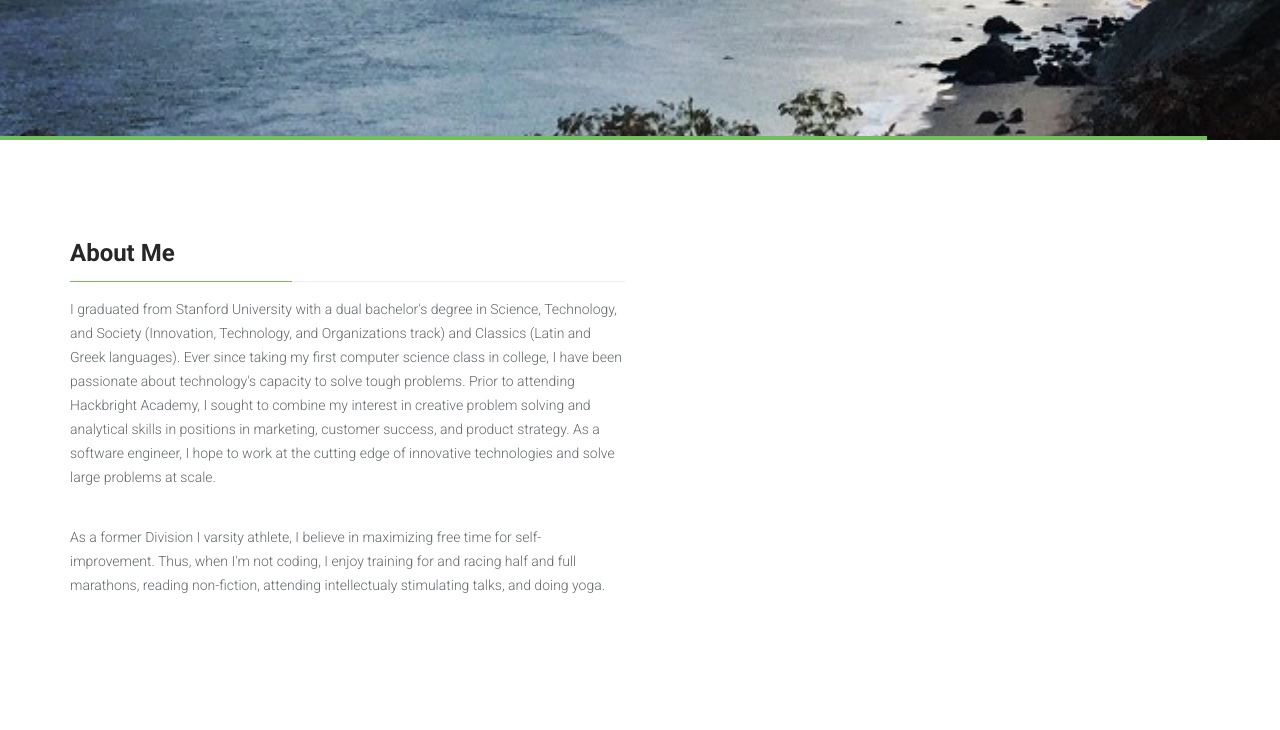
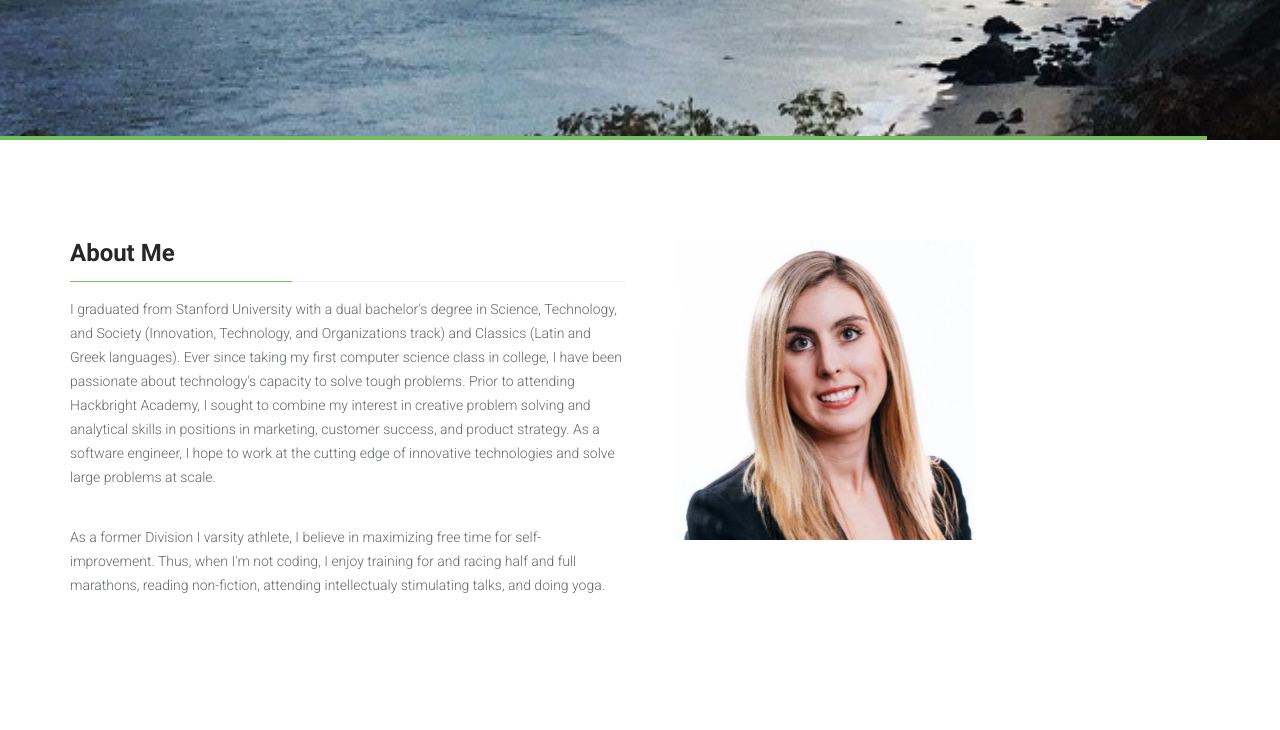
Before and after one commit to thejuliaguenther/personal_website, a Flask app: page / in a window 1280 px wide. Shown: the part 478-1208 px from the top of the page. Run offline with Flask 2, Linux system fonts and the light colour scheme; some libraries are stand-ins or nearby versions.

Commit message:
Added headshot

```diff
--- a/static/css/main.css
+++ b/static/css/main.css
@@ -683,3 +683,9 @@ ul.nostyle i {
     height:200px;
     width:303.325px;
 }
+
+#headshot{
+  height:300px;
+  width:300px;
+  margin-left:20px;
+}
--- a/templates/index.html
+++ b/templates/index.html
@@ -130,9 +130,12 @@
 
                 </div>
                 <div class="col-sm-6 wow fadeInLeft">
+                    <img id="headshot" src="/static/images/headshot.jpg">
                 </div>
             </div>
         </div>
+
+
     </section><!--/#about-->
 
 
@@ -221,17 +224,14 @@
         <img id="fig-3" src="static/images/heatmap.png">
         <figcaption>Figure 3</figcaption>
     </div>
+    <div class="col-sm-4">
+       <img id="fig-4" src="static/images/meanshift_graph.png">
+    </div>
 </div>
 
 <div id="support-genius-row-2" class="row">
     <div class="col-sm-6">
         <p>A fourth graph (Figure 4) shows how different groups of customers are related. It displays the result of the meanshift algorithm processing 800 Markov chain-generated fake tickets from fake customers (further explained on <a href="https://github.com/thejuliaguenther/hackbright-final-project/tree/master/hackbright_project" target="_blank">GitHub</a>). This algorithm creates clusters of similar cusomers to see if similar customers share similar sentiments about the company's product. The sentiments of the tickets were determined by the Mashape Text-Processing API. Analyzing the sentiments of groups of similar customers would be extremely useful to support team mangers or customer success managers as it would allow them to adjust their support/relationship management strategies for each group of customers.</p>
-    </div>
-    <div class="col-sm-6">
-        <figure>
-            <img id="fig-4" src="static/images/meanshift_graph.png">
-            <figcaption>Figure 4</figcaption>
-        </figure>
     </div>
 </div>
 
```
Also changed, not shown: static/images/headshot.jpg (added).
